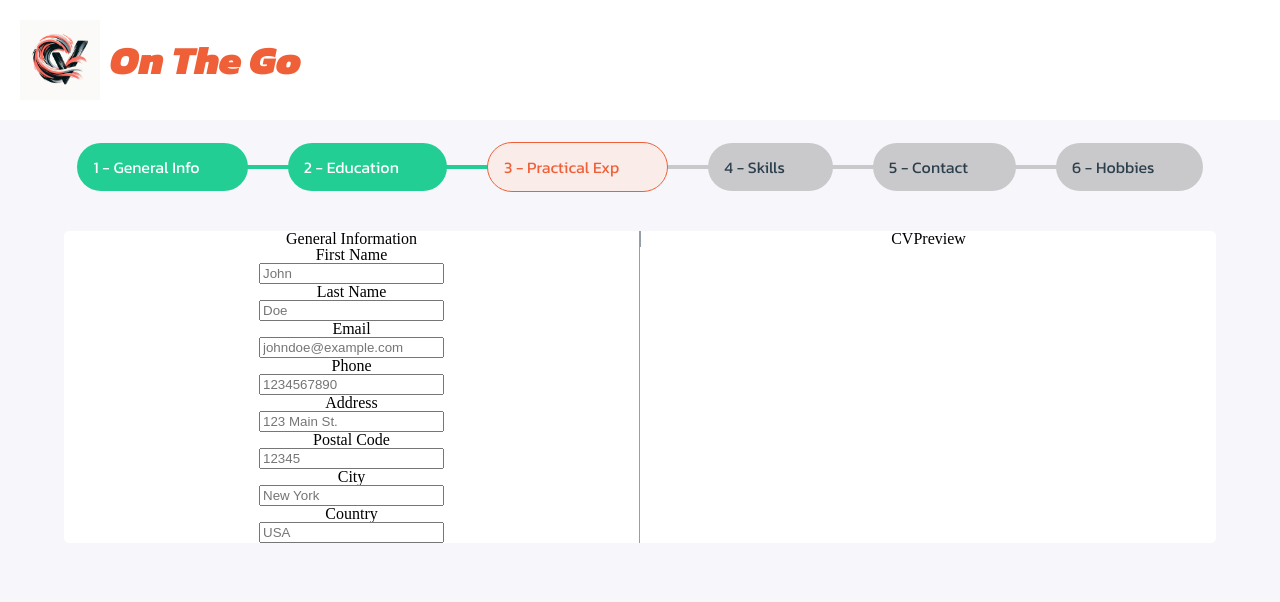
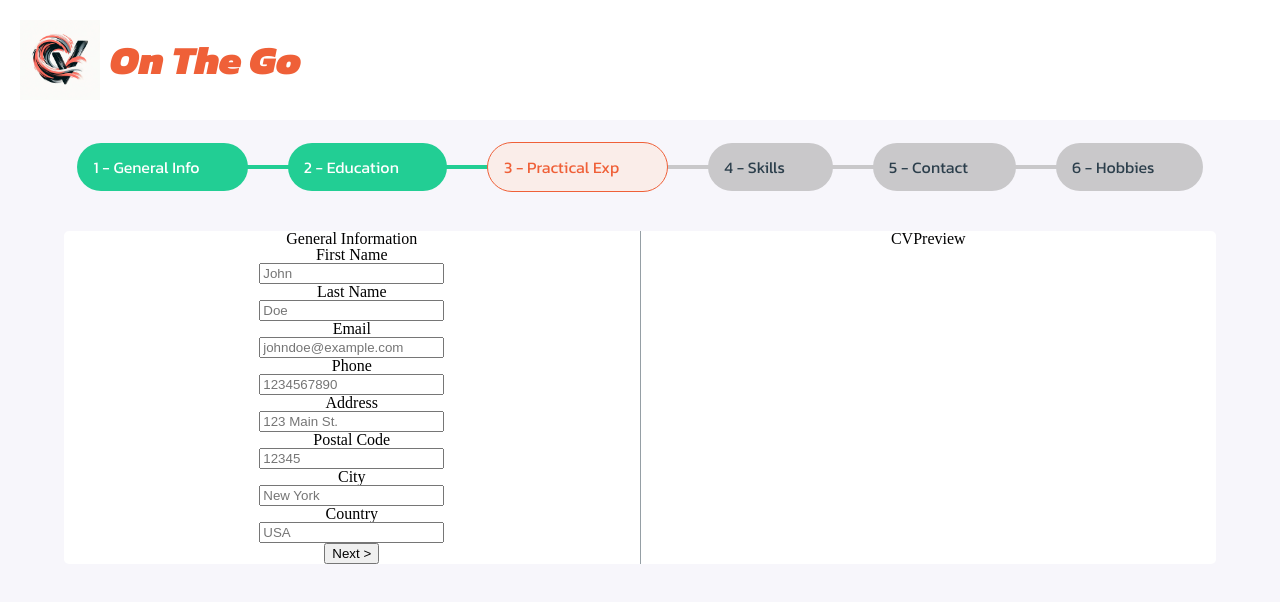
Before and after one commit to Veregorn/TOP-CV-Application, a React (Vite) app: page / in a window 1280 px wide. Shown: the top 602 px of the page. Built offline with nearby package versions, Linux system fonts and the light colour scheme.

Commit message:
'Button' component added

```diff
--- /dev/null
+++ b/src/components/Button.jsx
@@ -0,0 +1,14 @@
+import '../styles/Button.css';
+import PropTypes from 'prop-types';
+
+function Button(props) {
+    return (
+        <button className='button'>{props.text}</button>
+    )
+}
+
+Button.propTypes = {
+    text: PropTypes.string.isRequired
+}
+
+export default Button
--- a/src/components/CVForm.jsx
+++ b/src/components/CVForm.jsx
@@ -1,6 +1,7 @@
 import '../styles/CVForm.css'
 import Label from './Label'
 import Input from './Input'
+import Button from './Button'
 
 function CVForm() {
     return (
@@ -22,6 +23,7 @@ function CVForm() {
             <Input type='text' placeholder='New York' />
             <Label text='Country' />
             <Input type='text' placeholder='USA' />
+            <Button text='Next >' />
         </div>
     )
 }
--- a/src/styles/CVPreview.css
+++ b/src/styles/CVPreview.css
@@ -5,5 +5,4 @@
     flex-direction: column;
     align-items: center;
     justify-content: center;
-    border-left: 1px solid #959fa5;
 }
```
Also changed, not shown: src/styles/Button.css (added).
